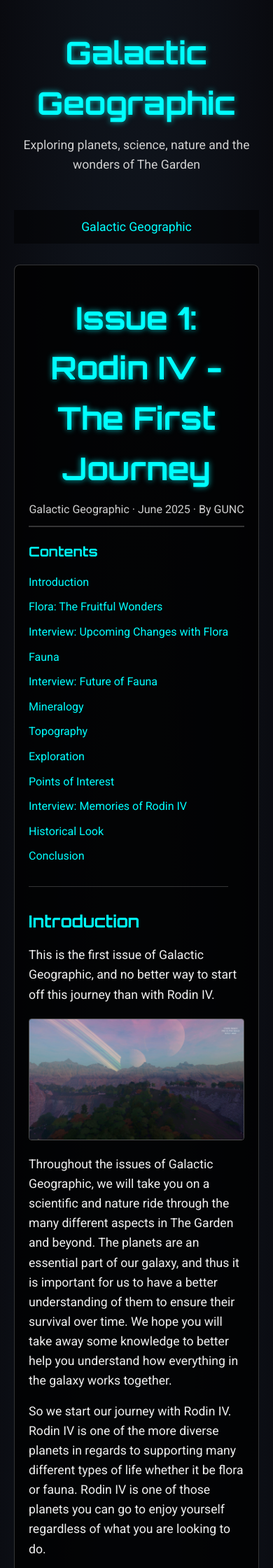
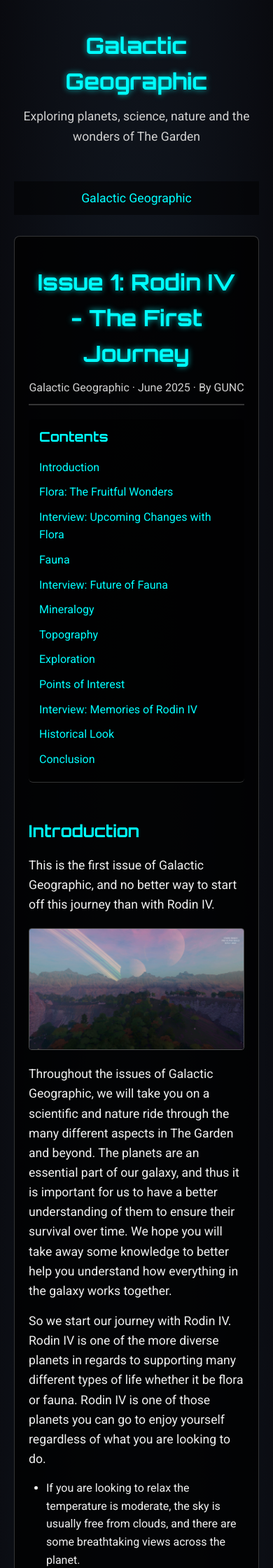
Before and after one commit to drake-vellaut/starsreach, a Jekyll site: the page built from _posts/2025-06-21-rodin-iv.html, in a window 390 px wide. Shown: the top 2240 px of the page at 70% size. Built offline with Jekyll 4.4.1, drawn with Linux system fonts in a browser that asks for light colours.

Commit message:
issue1 rodiniv update with questions

```diff
--- a/_layouts/article.html
+++ b/_layouts/article.html
@@ -201,14 +201,30 @@
       .content-wrapper {
     flex-direction: column;
   }
+
   .toc {
+    position: relative;
+    top: auto;
+    padding: 10px 15px;
+    margin-bottom: 20px;
     border-right: none;
     border-bottom: 1px solid rgba(255,255,255,0.2);
-        padding-right: 0;
-        padding-bottom: 20px;
+    background: rgba(0, 0, 0, 0.5);
+    border-radius: 6px;
   }
+
   .article-content {
     padding-left: 0;
+  }
+
+  .article-header h1,
+  header h1 {
+    font-size: 2em;
+  }
+
+  .article-header h2,
+  header h2 {
+    font-size: 1.6em;
   }
     }
   </style>
```
Lines whose indentation alone changed are shown as unchanged.
